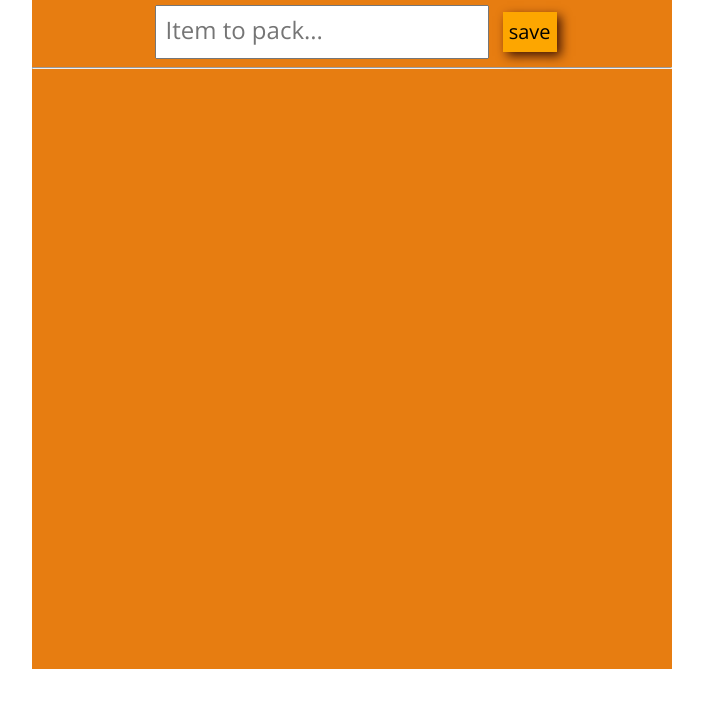
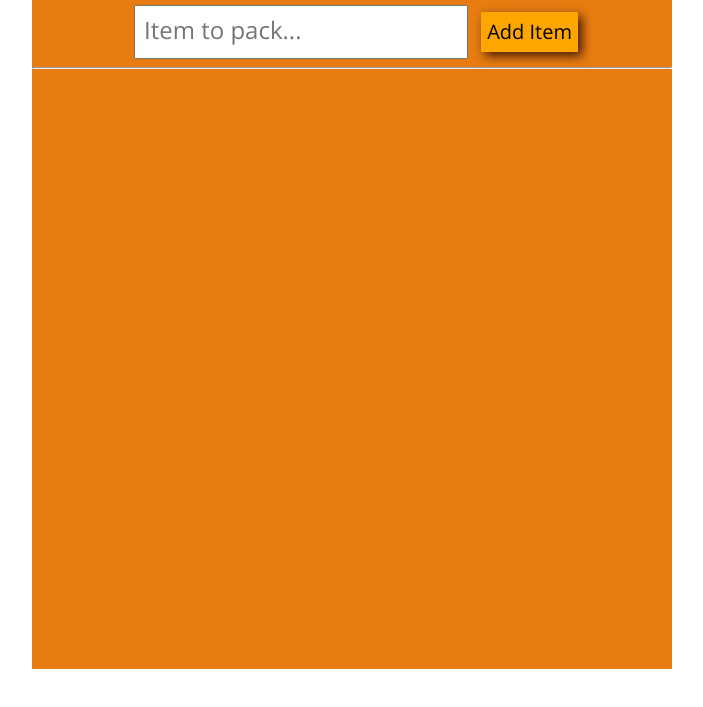
Before and after one commit to hdechat/mars-packing-list, a website: page public/index.html in a window 1280 px wide. Shown: the part 93-800 px from the top of the page, without its empty margins (288-991 px from the left). Drawn offline with nearby package versions, Linux system fonts and the light colour scheme.

Commit message:
Change button text

```diff
--- a/public/index.html
+++ b/public/index.html
@@ -11,7 +11,7 @@
       <form>
         <h1>My Mars Packer</h1>
         <input type="text" name="item" placeholder="Item to pack..." id="userInput__item">
-        <button type="button" id="userInput__button">save</button>
+        <button type="button" id="userInput__button">Add Item</button>
         <hr />
       </form>
     </header>
```
